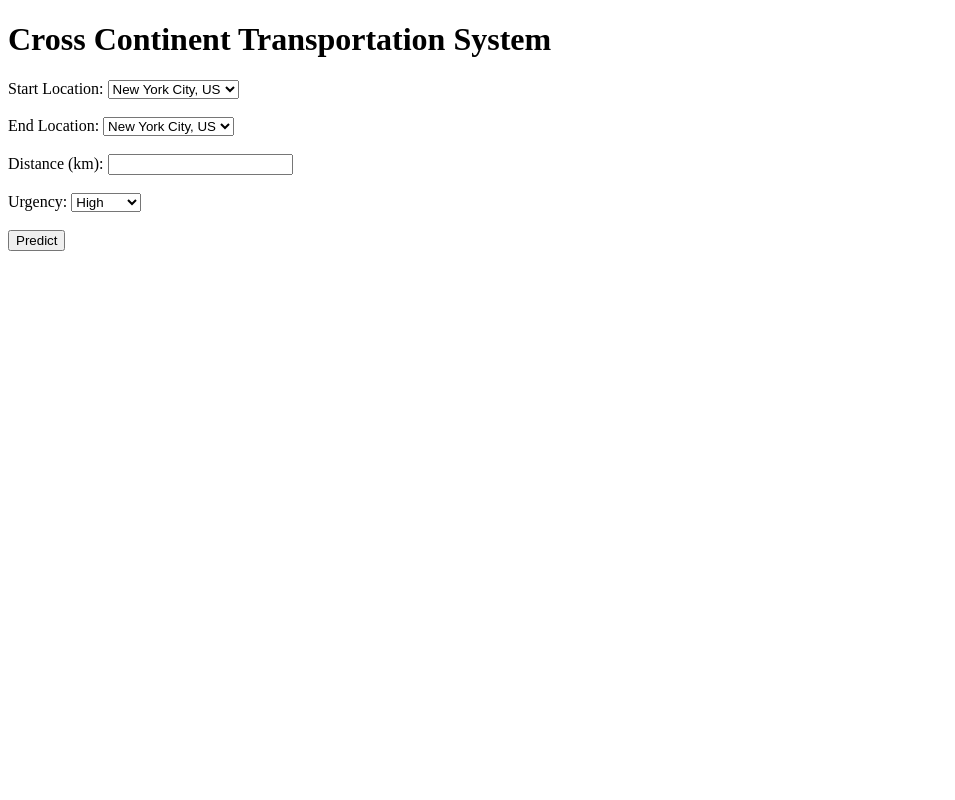
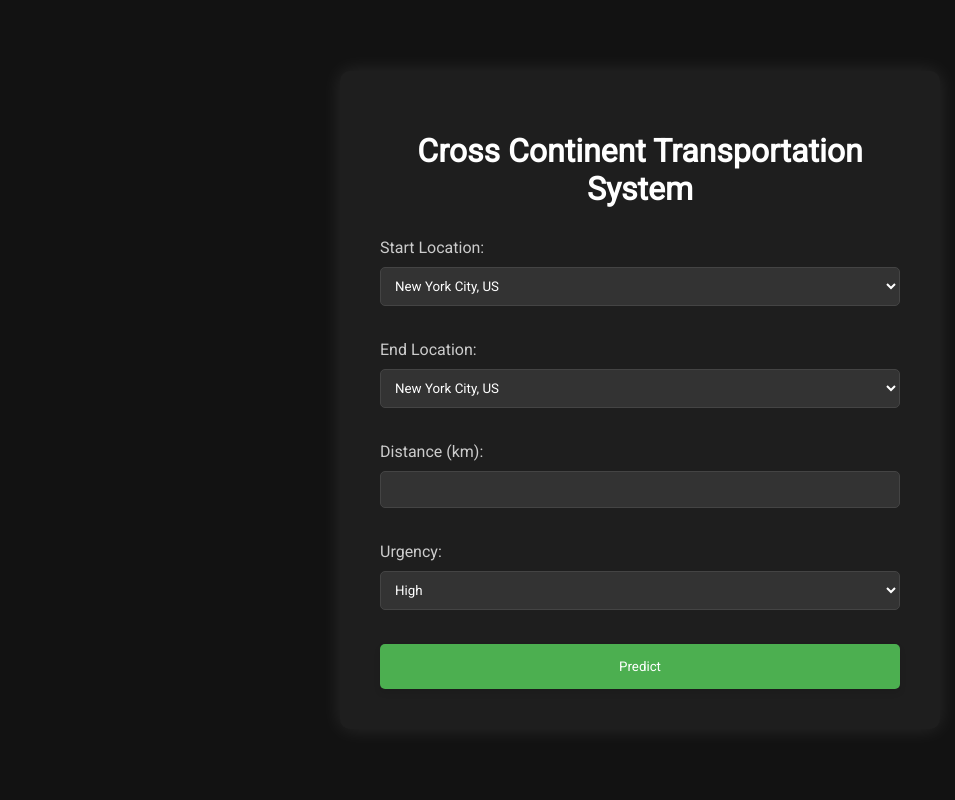
Before and after one commit to ftimarah/892-Final-Project-Decision-Tree, a FastAPI app: page / in a window 1280 px wide. Shown: the whole page, without its empty margins (0-955 px from the left). Run offline with FastAPI, Linux system fonts and the light colour scheme; parts of the project's set-up code (start-up, migrations or seed data) failed here and were passed over.

Commit message:
Styling added
Added css styling to the index.html file

```diff
--- a/Tproject/app.py
+++ b/Tproject/app.py
@@ -6,8 +6,6 @@ import pandas as pd
 import joblib
 import datetime
 
-# Jus doin what I do
-# Don't you fudgin start wit me rn
 # Define the directory path to the templates folder
 templates_dir = os.path.join(os.path.dirname(os.path.abspath(__file__)), "templates")
 
--- a/Tproject/templates/index.html
+++ b/Tproject/templates/index.html
@@ -1,12 +1,114 @@
 <!DOCTYPE html>
 <html lang="en">
   <head>
-    <meta charset="UTF-8">
-    <meta name="viewport" content="width=device-width, initial-scale=1.0">
+    <meta charset="UTF-8" />
+    <meta name="viewport" content="width=device-width, initial-scale=1.0" />
     <title>Cross Continent Transportation System</title>
-    <script src="https://code.jquery.com/jquery-3.6.0.min.js"></script>
+    <link
+      rel="stylesheet"
+      href="https://cdnjs.cloudflare.com/ajax/libs/font-awesome/5.15.4/css/all.min.css"
+    />
+    <link
+      href="https://fonts.googleapis.com/css2?family=Roboto&display=swap"
+      rel="stylesheet"
+    />
+    <style>
+      body {
+        font-family: "Roboto", sans-serif;
+        background-color: #121212; /* Dark background */
+        color: #fff; /* White text */
+        margin: 0;
+        padding: 0;
+        display: flex;
+        justify-content: center;
+        align-items: center;
+        height: 100vh;
+      }
+
+      .container {
+        max-width: 600px;
+        background-color: #1e1e1e; /* Dark container background */
+        border-radius: 10px;
+        box-shadow: 0 0 20px rgba(255, 255, 255, 0.1); /* White box shadow for depth */
+        padding: 40px; /* Increased padding */
+        box-sizing: border-box;
+        text-align: center;
+      }
+
+      h1 {
+        color: #fff; /* White text color */
+        margin-bottom: 30px;
+      }
+
+      label {
+        display: block;
+        margin-bottom: 10px;
+        color: #ccc; /* Light gray label text color */
+        text-align: left; /* Align labels to the left */
+      }
+
+      select,
+      input[type="number"] {
+        width: 100%;
+        padding: 10px;
+        margin-bottom: 15px;
+        border: 1px solid #444; /* Dark gray border */
+        border-radius: 5px;
+        box-sizing: border-box;
+        font-family: inherit; /* Inherit font from body */
+        background-color: #333; /* Dark input background */
+        color: #fff; /* White text color */
+      }
+
+      button {
+        width: 100%;
+        padding: 15px; /* Increased padding for better visibility */
+        background-color: #4caf50; /* Deep rich green color */
+        color: #fff; /* White text color */
+        border: none;
+        border-radius: 5px;
+        cursor: pointer;
+        font-family: inherit; /* Inherit font from body */
+        box-shadow: 0 4px 6px rgba(0, 0, 0, 0.1); /* Added depth to the button */
+      }
+
+      button:hover {
+        background-color: #45a049; /* Darker shade on hover */
+      }
+
+      .result {
+        margin-top: 20px;
+        padding: 20px;
+        background-color: #333; /* Dark result background */
+        border-radius: 5px;
+        display: none;
+      }
+
+      .result h2 {
+        color: #fff; /* White text color */
+        margin-top: 0;
+      }
+
+      .result p {
+        margin-bottom: 10px;
+        color: #ccc; /* Light gray text color */
+      }
+
+      a {
+        color: #4caf50; /* Deep rich green color */
+        text-decoration: none;
+        display: block;
+        text-align: center;
+        margin-top: 20px;
+      }
+
+      a:hover {
+        text-decoration: underline;
+      }
+    </style>
   </head>
   <body>
+    <div class="container">
       <h1>Cross Continent Transportation System</h1>
       <form id="transportationForm">
         <label for="startLocation">Start Location:</label>
@@ -16,8 +118,8 @@
           <option value="London, UK">London, UK</option>
           <option value="Los Angeles, US">Los Angeles, US</option>
           <option value="Cairo, EG">Cairo, EG</option>
-            <option value="Paris, FR">Paris, FR</option>
-        </select><br /><br />
+          <option value="Paris, FR">Paris, FR</option></select
+        ><br /><br />
         <label for="endLocation">End Location:</label>
         <select id="endLocation" name="endLocation">
           <option value="New York City, US">New York City, US</option>
@@ -25,63 +127,65 @@
           <option value="London, UK">London, UK</option>
           <option value="Los Angeles, US">Los Angeles, US</option>
           <option value="Cairo, EG">Cairo, EG</option>
-            <option value="Paris, FR">Paris, FR</option>
-        </select><br /><br />
+          <option value="Paris, FR">Paris, FR</option></select
+        ><br /><br />
         <label for="distance">Distance (km):</label>
-        <input type="number" id="distance" name="distance" required /><br /><br />
+        <input
+          type="number"
+          id="distance"
+          name="distance"
+          required
+        /><br /><br />
         <label for="urgency">Urgency:</label>
         <select id="urgency" name="urgency">
           <option value="High">High</option>
           <option value="Medium">Medium</option>
-            <option value="Low">Low</option>
-        </select><br /><br />
+          <option value="Low">Low</option></select
+        ><br /><br />
         <button type="button" id="predictButton">Predict</button>
       </form>
 
-    <div id="predictionResult" style="display: none;">
+      <div class="result" id="predictionResult">
         <h2>Prediction Result</h2>
+        <p>Transportation Method: <span id="predictedMethod"></span></p>
         <p>
-            Transportation Method: <span id="predictedMethod"></span>
+          Transportation Cost: <span id="transportationCost"></span> Canadian
+          Dollars
         </p>
-        <p>
-            Transportation Cost: <span id="transportationCost"></span> Canadian Dollars
-        </p>
-        <p>
-            Estimated Delivery Date: <span id="estimatedDate"></span>
-        </p>
-        <p>
-            Optimized Method: <span id="optimizedMethod"></span>
-        </p>
+        <p>Estimated Delivery Date: <span id="estimatedDate"></span></p>
+        <p>Optimized Method: <span id="optimizedMethod"></span></p>
         <a href="/">Back to Home</a>
       </div>
+    </div>
 
+    <script src="https://code.jquery.com/jquery-3.6.0.min.js"></script>
     <script>
       $(document).ready(function () {
-            $('#predictButton').click(function () {
+        $("#predictButton").click(function () {
           // Collect form data
           var formData = {
-                    startLocation: $('#startLocation').val(),
-                    endLocation: $('#endLocation').val(),
-                    distance: $('#distance').val(),
-                    urgency: $('#urgency').val()
+            startLocation: $("#startLocation").val(),
+            endLocation: $("#endLocation").val(),
+            distance: $("#distance").val(),
+            urgency: $("#urgency").val(),
           };
 
-                // Send POST request to Flask server
+          // Send POST request to FastAPI server
           $.ajax({
-                    url: '/predict',
-                    type: 'POST',
-                    contentType: 'application/json',
+            url: "/predict",
+            type: "POST",
+            contentType: "application/json",
             data: JSON.stringify(formData),
             success: function (response) {
-                        $('#predictedMethod').text(response.predicted_method);
-                        $('#transportationCost').text(response.transportation_cost);
-                        $('#estimatedDate').text(response.estimated_date);
-                        $('#optimizedMethod').text(response.optimized_method);
-                        $('#predictionResult').show();
+              $("#predictedMethod").text(response.predicted_method);
+              $("#transportationCost").text(response.transportation_cost);
+              $("#estimatedDate").text(response.estimated_date);
+              $("#optimizedMethod").text(response.optimized_method);
+              $("#predictionResult").show();
             },
             error: function (xhr, status, error) {
-                        console.error('Error:', error);
-                    }
+              console.error("Error:", error);
+            },
           });
         });
       });
```
Also changed, not shown: Tproject/transportation_dataset.csv (deleted), decision_tree.png (added), transportation_dataset.csv (added), 4 other files. Lines whose indentation alone changed are shown as unchanged.
